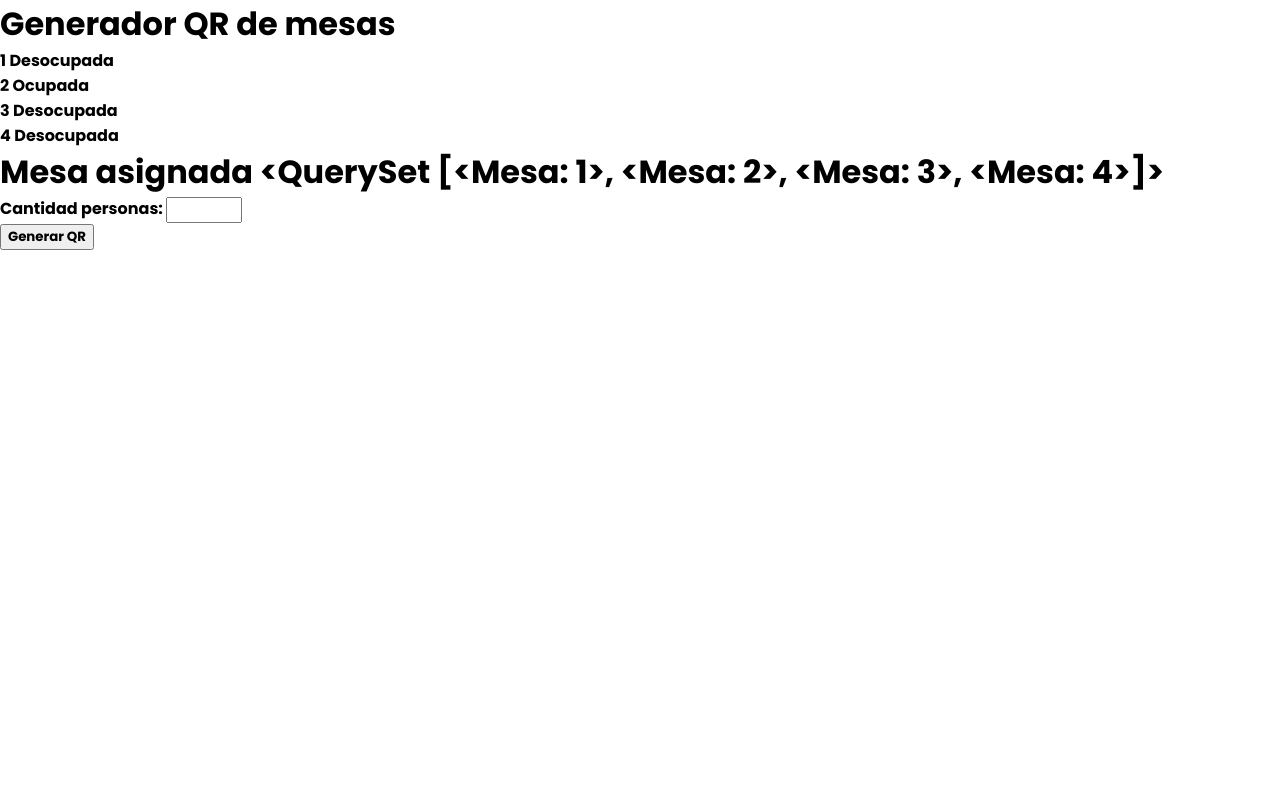
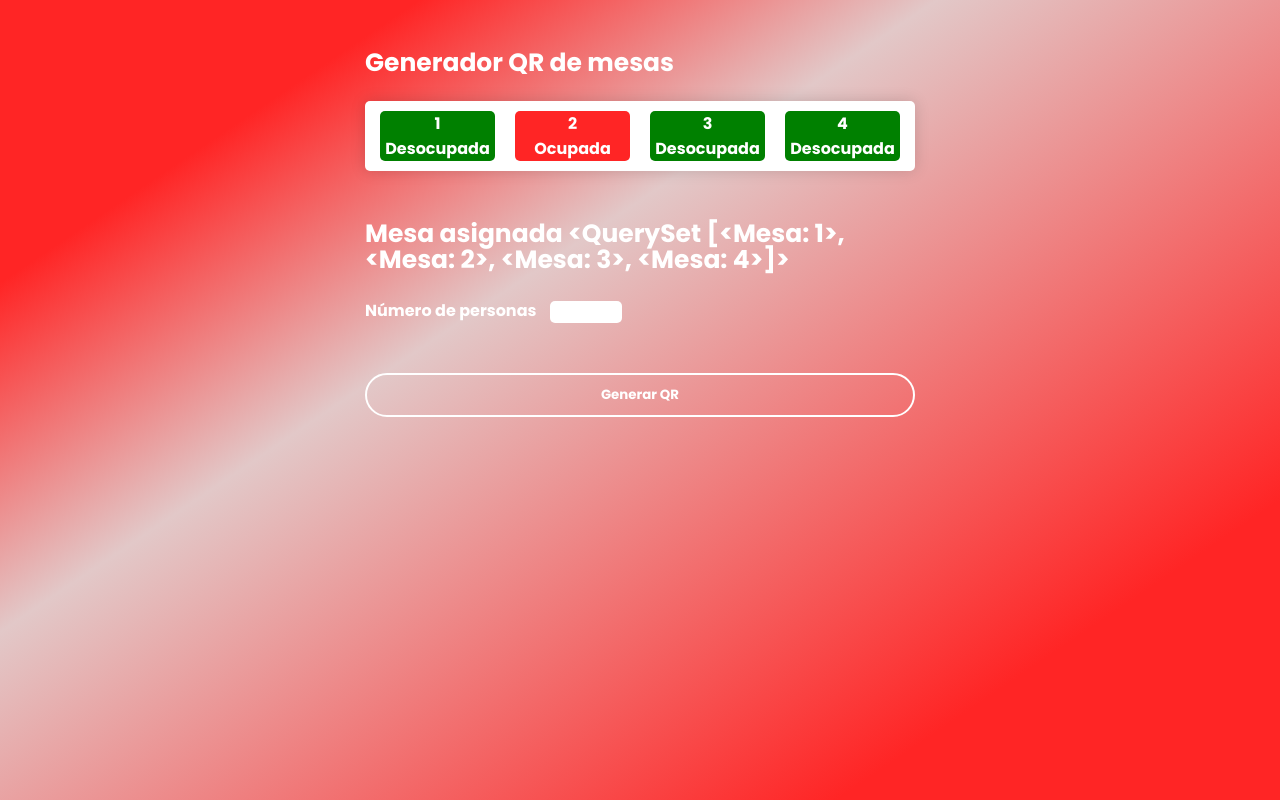
Before and after one commit to Dyend/Waiter-bot-django, a Django app: template qr_generator/templates/qr_generator/qr.html in a window 1280 px wide. Run offline with Django 3.2, Linux system fonts and the light colour scheme; the template is opened without the code that fills it: values that come from a table or form of the project are taken from there, others are empty; data comes from the database, SQL or seed files in the repository; tables that the repository leaves empty hold one stand-in row (values such as "Sample post").

Commit message:
se agregaron los estilos para login y qr

```diff
--- a/qr_generator/templates/qr_generator/qr.html
+++ b/qr_generator/templates/qr_generator/qr.html
@@ -2,15 +2,16 @@
 
 {% block extrahead %}
 {%load static %}
+<link type="text/css" rel="stylesheet" href="{% static 'css/tables_generator.css' %}">
 {% endblock %}
 
 
 
 {% block content %}
-
+<div class="contendor-principal-mesas-qr">
+    <div class="contenedor-generador-qr">
         <h1>Generador QR de mesas</h1>
-
-<div>
+        <div class="contendor-mesas">
             {% for mesa in mesas %}
             {% if mesa.ocupada %}
             <div class="mesa-ocupada">
@@ -30,15 +31,20 @@
             <h1>Mesa asignada {{mesa}}</h1>
         </div>
 
-<form method="POST">
+        <form method="POST" class="contenedor-formulario">
             {% csrf_token %}
 
-    <div>
-        <label for="">Cantidad personas: </label>
+            <div class="contenedor-cantidad-personas">
+                <label for="">Número de personas</label>
                 {{form.cantidad_personas}}
             </div>
             <button>Generar QR</button>
         </form>
+    </div>
+</div>
+
+
+
 
 
 {% endblock %}
--- a/static/css/base.css
+++ b/static/css/base.css
@@ -1,11 +1,13 @@
 *{
     font-family: 'Poppins', sans-serif;
 }
-body{
+html,body{
     box-sizing: border-box;
     margin: 0;
+    width: 100%;
     height: 100vh;
-    width: 100%;
+    background-color: #ff2525;
+    background-image: linear-gradient(146deg, #ff2525 17%, #e2c8c8 38%, #ff2525 82%);
 }
 h1,h2,h3,h4,h5,h6{
     margin: 0;
--- /dev/null
+++ b/static/css/tables_generator.css
@@ -0,0 +1,91 @@
+.contendor-principal-mesas-qr{
+    background-color: #ff2525;
+    background-image: linear-gradient(146deg, #ff2525 17%, #e2c8c8 38%, #ff2525 82%);
+    height: 100%;
+    display: flex;
+    flex-direction: column;
+    align-items: center;
+    padding-left: 25px;
+    padding-right: 25px;
+}
+.contenedor-generador-qr{
+    width: 550px;
+}
+
+@media(max-width:767px){
+    .contenedor-generador-qr{
+        width: 100%;
+    }
+}
+
+.contenedor-generador-qr h1{
+    line-height: 26px;
+    font-size: 25px;
+    margin-top: 50px;
+    margin-bottom: 25px;
+    color: #fff;
+}
+
+
+
+.contendor-mesas{
+    background-color: #fff;
+    border-radius: 5px;
+    box-shadow: 0 0 15px 0 rgba(0,0,0,0.15);
+    width: calc(100% - 20px);
+    display:flex;
+    justify-content: center;
+    align-items: center;
+    flex-wrap: wrap;
+    padding: 10px;
+    gap: 20px;
+}
+
+.contendor-mesas .mesa-ocupada, .contendor-mesas .mesa-desocupada{
+    border-radius: 5px;
+    display: flex;
+    flex-direction: column;
+    width: 115px;
+    text-align: center;
+    padding: 0px;
+    color: #fff;
+}
+
+.contendor-mesas .mesa-ocupada{
+    background-color: #ff2525;
+
+}
+
+.contendor-mesas .mesa-desocupada{
+    background-color: green;
+
+}
+
+.contenedor-cantidad-personas{
+    color:#fff;
+    margin-bottom: 50px;
+}
+.contenedor-cantidad-personas input{
+    border: none;
+    margin-left: 10px;
+    border-radius: 5px;
+}
+
+.contenedor-formulario{
+    display: flex;
+    flex-direction: column;
+}
+
+.contenedor-formulario button{
+    background: transparent;
+    border:2px solid #fff;
+    color: #fff;
+    font-weight: 600;
+    border-radius: 25px;
+    padding:10px 15px;
+    cursor: pointer;
+}
+
+.contenedor-qr svg{
+
+}
--- a/templates/base.html
+++ b/templates/base.html
@@ -24,11 +24,11 @@
 
   <script src="https://code.jquery.com/jquery-3.6.0.min.js"
     integrity="sha256-/xUj+3OJU5yExlq6GSYGSHk7tPXikynS7ogEvDej/m4=" crossorigin="anonymous"></script>
-  <div class="navbar-plus-content">
-    {% block content %}
-    {{ content }}
-    {% endblock %}
-  </div>
+
+  {% block content %}
+  {{ content }}
+  {% endblock %}
+
 
   {% block footer %}
   <div id="footer"></div>
```
Also changed, not shown: qr_generator/templates/qr_generator/qr_generado.html (+11 -6 lines), users/static/users/css/login.css (+3 -4 lines). Lines whose indentation alone changed are shown as unchanged.
